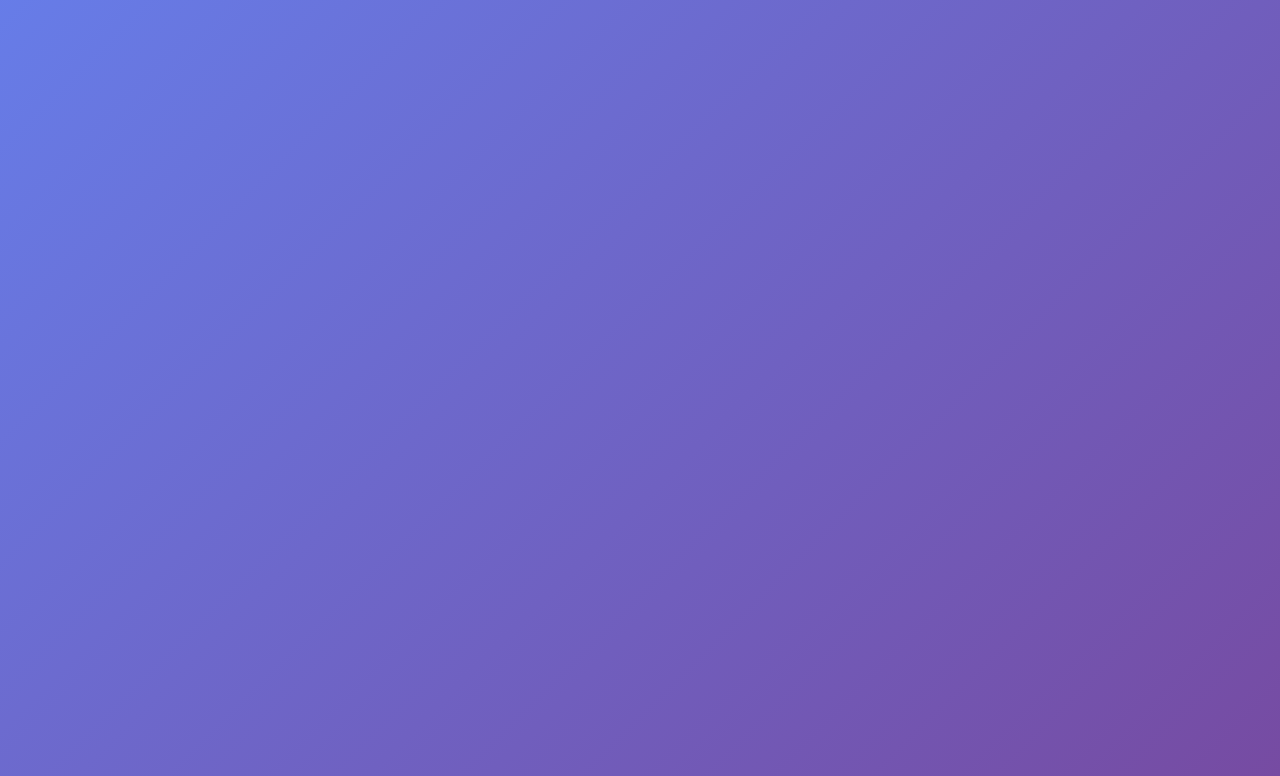
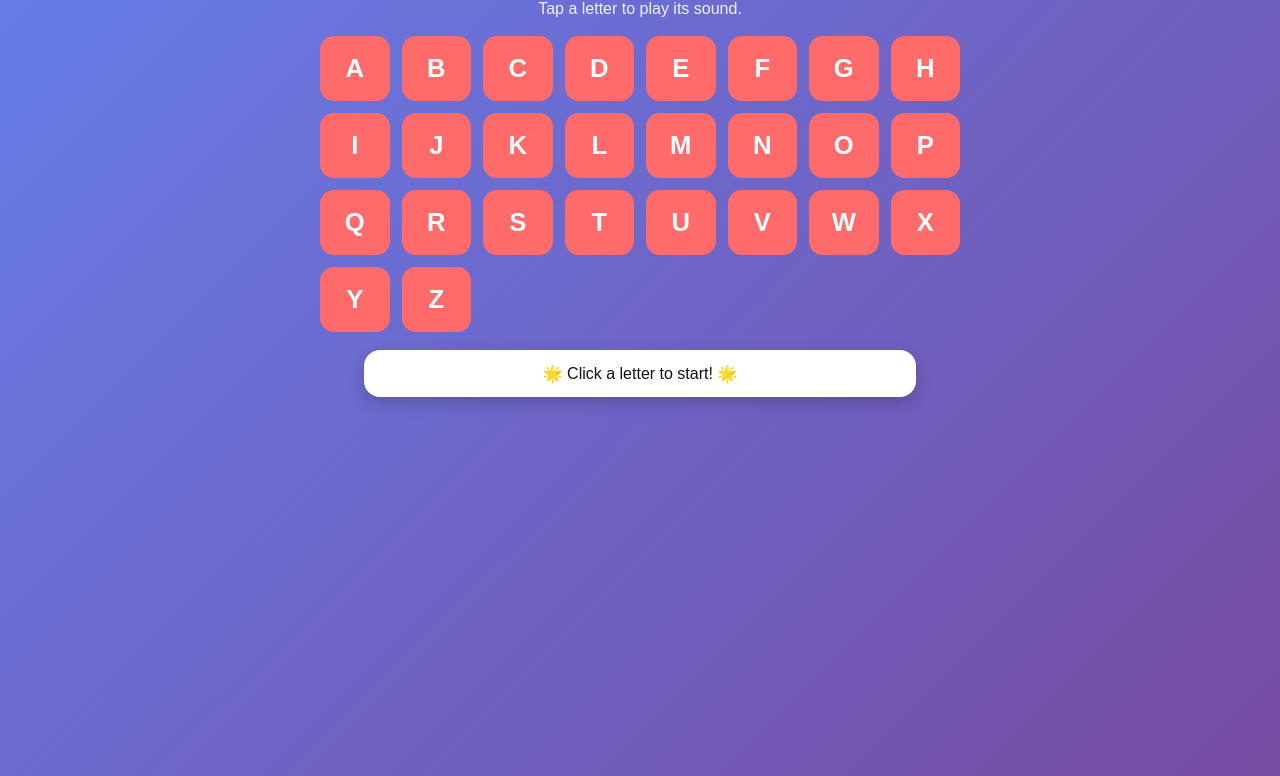
Before and after one commit to sr7rahayu/phonics-game, a plain HTML site: page index.html in a window 1280 px wide. Shown: the part 64-840 px from the top of the page. Drawn offline with Linux system fonts and the light colour scheme.

Commit message:
Update index.html

```diff
--- a/index.html
+++ b/index.html
@@ -1,12 +1,99 @@
 <!DOCTYPE html>
 <html lang="en">
 <head>
-  <meta charset="UTF-8">
-  <meta name="viewport" content="width=device-width, initial-scale=1.0">
+  <meta charset="UTF-8" />
+  <meta name="viewport" content="width=device-width, initial-scale=1.0"/>
   <title>Alphabet Phonics Game</title>
   <style>
-    body { font-family: Arial, sans-serif; background: linear-gradient(135deg, #667eea 0%, #764ba2 100%); min-height: 100vh; margin: 0; padding: 20px; text-align: center; color: #fff; }
-    h1 { margin-bottom: 10px; }
-    .alphabet-grid { display: grid; grid-template-columns: repeat(auto-fit, minmax(60px, 1fr)); gap: 10px; max-width: 600px; margin: 20px auto; }
-    .letter-btn { background: #ff6b6b; border: none; border-radius: 10px; color: white; font-size: 1.5rem; padding: 20px; cursor: pointer; transition: transform 0.2s; }
-    .letter-btn:hover {
+    body { font-family: Arial, sans-serif; background: linear-gradient(135deg,#667eea 0%,#764ba2 100%); min-height:100vh; margin:0; padding:20px; text-align:center; color:#fff;}
+    h1 { margin: 0 0 6px; }
+    p { margin: 0 0 12px; opacity:.9 }
+    .grid { display:grid; grid-template-columns:repeat(auto-fit,minmax(64px,1fr)); gap:12px; max-width:640px; margin:18px auto; }
+    .btn { background:#ff6b6b; color:#fff; border:none; border-radius:14px; padding:18px 0; font-size:1.6rem; font-weight:700; cursor:pointer; transition:transform .1s; }
+    .btn:active { transform:scale(.98); }
+    .display { background:#fff; color:#111; max-width:520px; margin:18px auto 0; padding:14px 16px; border-radius:16px; box-shadow:0 6px 16px rgba(0,0,0,.18); }
+    .ok { color:#16a34a; font-weight:700; }
+    .warn { color:#b91c1c; font-weight:700; }
+  </style>
+</head>
+<body>
+  <h1>🎵 Alphabet Phonics Game 🎵</h1>
+  <p>Tap a letter to play its sound.</p>
+
+  <div id="grid" class="grid"></div>
+  <div id="out" class="display">🌟 Click a letter to start! 🌟</div>
+
+  <script>
+    // Your Google Drive IDs for A–Z (from your earlier message)
+    const driveIDs = {
+      A:"1Qe1aCr14oUrDU-6EMcxzeAyMU8NMXfae",
+      B:"10IJYuYVMFQJGHycrLFCX6zG4yz41qmWJ",
+      C:"15R8QN67z2I2fQajmObMkBWkobcpczK2M",
+      D:"1jUcdWAYesbmdOkfs-0sSsAJ9WEjBM3NI",
+      E:"12YSf9qsSJru0tAtsGBeYiYt2gQ0Dztgr",
+      F:"1oqmBDnCIeXiZvfJYnSgg3kZP9Iw6qyFM",
+      G:"1hnhna5SXk7qCMP4Z_eV1I5b5fLLW4TXv",
+      H:"1OY8rgUAilYGOD0yjZ9mD16TzoelEsPrC",
+      I:"1vXiQpBw4Q-kPp0uvtydnC7KS6fQvew4D",
+      J:"194ZXxUJISwq5vkB94SZ_gJ_annsgVxy3",
+      K:"12z_yfJUmhkd5LN1poMN2dNgXO1yyCSEA",
+      L:"1HHPYFY4p-Z__6SZKEKgSOCBug4gsIGC1",
+      M:"1zuOsAkuCo4bRV9LGl-ElNNjA2y5bTJa7",
+      N:"1PiG51Z1neVqxVGvWxotHwhUd3-Ljb5Jy",
+      O:"11ymp4cEflp3FIzJN3XYdalDdv8lqJLkX",
+      P:"1YiqPEjT5C4gY8M7B6w3ykf8r4GdQQeeH",
+      Q:"1ZOGnULcvvf8aNTWeZdjCB93xmcFnZVPb",
+      R:"1QleiMuwxKQnlF4vfciQFxpLwEq7oV4zO",
+      S:"1XBvC4nse_amvfLiLBReiEpDHcAfJ7Z1T",
+      T:"1lPK7U4XqhbCY2eV9eNnHKmWyWMGljm3k",
+      U:"13_Z4QA5fP6KzU0myieJD1ZG2IMU_aU6i",
+      V:"1EKd7dITWTuEwIlVOQ_dq1Fy3BIfVJ6zA",
+      W:"1Bh8Wx6tXfbwA1_KW4tHaMKd3Vmc2MQ3y",
+      X:"1NqCJc7LGjdnGMDPnkmHY3qZx-PphRuxw",
+      Y:"1GKyvE5x-aR_mlwXLBwDGEpGowwjR_Nnd",
+      Z:"1K4J-Lu0zWHjk6ciMVxw_JuPiOrIuXXmZ",
+    };
+
+    const letters = "ABCDEFGHIJKLMNOPQRSTUVWXYZ".split("");
+    const grid = document.getElementById("grid");
+    const out  = document.getElementById("out");
+    let current = null;
+
+    // Build buttons
+    for (const L of letters) {
+      const b = document.createElement("button");
+      b.className = "btn";
+      b.textContent = L;
+      b.addEventListener("click", () => play(L, b));
+      grid.appendChild(b);
+    }
+
+    function play(letter, btn) {
+      // stop previous
+      if (current) { try { current.pause(); current.currentTime = 0; } catch(e){} }
+
+      // Try LOCAL first (same-folder A.mp3, B.mp3…)
+      const a = new Audio(`${letter}.mp3`);
+      current = a;
+
+      const ok = () => { out.innerHTML = `<span class="ok">🔊 Playing ${letter}.mp3</span>`; };
+      const fail = () => {
+        // fallback to Google Drive direct link
+        const id = driveIDs[letter];
+        if (!id) {
+          out.innerHTML = `<span class="warn">❗ ${letter}.mp3 not found</span>`;
+          return;
+        }
+        const gd = new Audio(`https://drive.google.com/uc?export=download&id=${id}`);
+        current = gd;
+        gd.play()
+          .then(() => { out.innerHTML = `<span class="ok">🔊 Playing ${letter} (Google Drive)</span>`; })
+          .catch(() => { out.innerHTML = `<span class="warn">❗ Could not play ${letter} from Drive. Check sharing: "Anyone with the link".</span>`; });
+      };
+
+      // Try to play the local file
+      a.play().then(ok).catch(fail);
+    }
+  </script>
+</body>
+</html>
```
